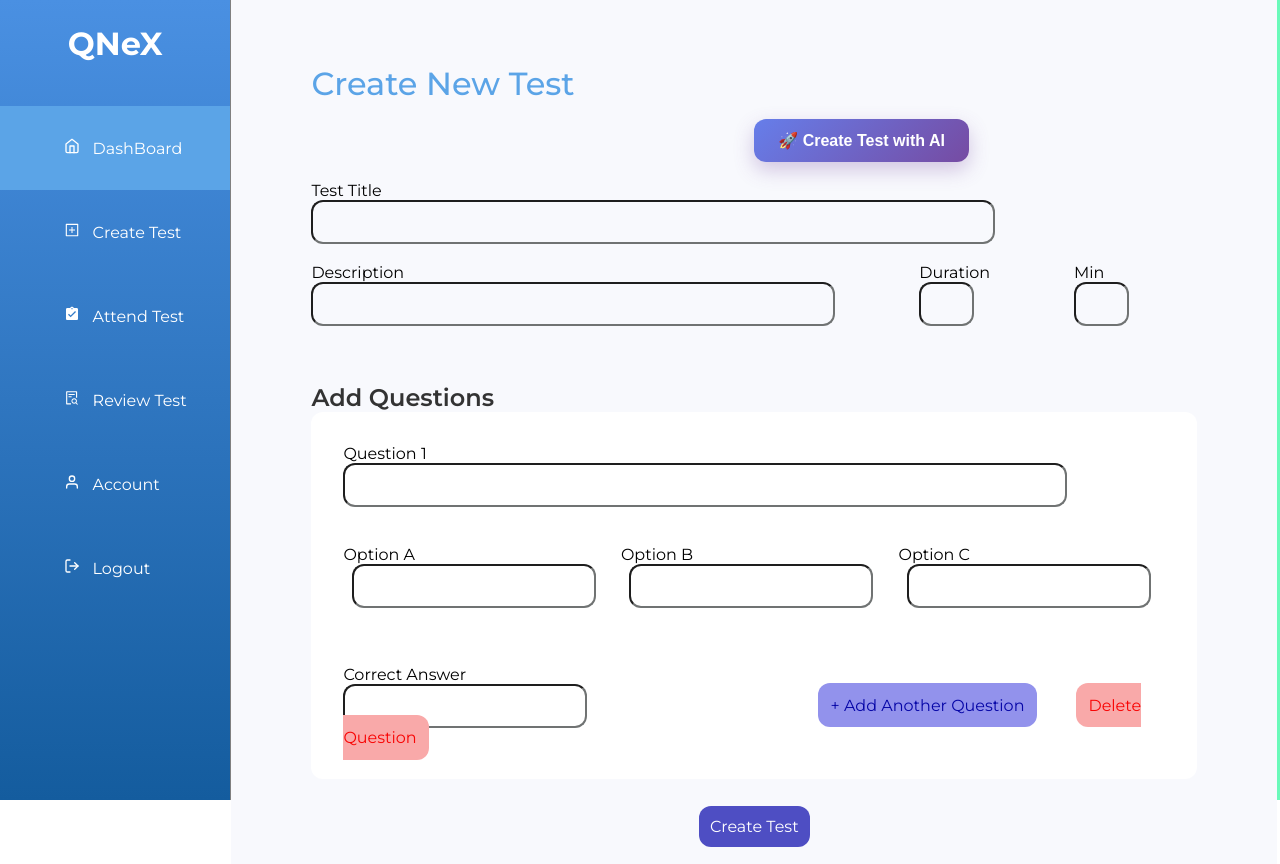
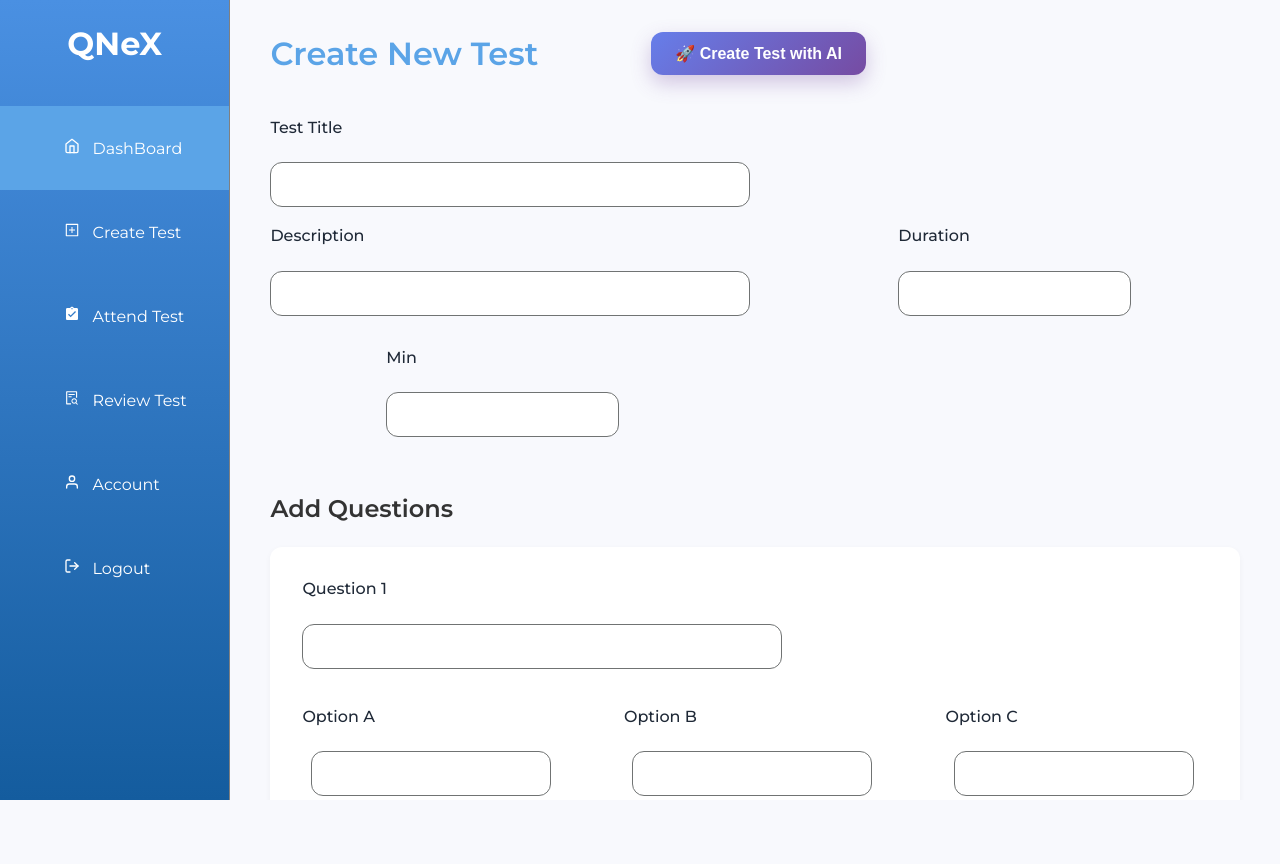
Before and after one commit to imanmay2/QNeX, a React (Vite) app in the folder client/ui/: page /createTest in a window 1280 px wide. After the commit the page ends 800 px from the top, so only its background shows below. Built offline with nearby package versions, Linux system fonts and the light colour scheme; a web font is replaced by a local one.

Commit message:
createTest page updated and finsihed successfully

```diff
--- a/client/ui/src/components/css/createTest.css
+++ b/client/ui/src/components/css/createTest.css
@@ -1,107 +1,159 @@
-.createTest{
-    display: flex;
-
+/* ===== Global resets & helpers ===== */
+*,
+*::before,
+*::after {
+  box-sizing: border-box;
 }
 
-
-.main{
-    /* background-image: linear-gradient(to right,rgb(9, 82, 241),rgb(13, 3, 96)); */
-    background-color: #f8f9fd;
-    height:100vh;
-    width:74.2vw;
-
-}
-h2{
-    color:white;
-}
-.content{
-
-    margin:2rem;
-    /* border:1px solid white; */
-}
-label{
-    /* color:white; */
+html,
+body,
+#root {
+  height: 100%;
+  margin: 0;
 }
 
-input{
-    background-color: inherit;
-    /* color:white; */
-    border-color: rgb(112, 115, 115);
-    border-radius: 12px;
-    height:5vh;
-    width: 4vw;
-}
-.info{
-    display: flex;
-
+body {
+  font-family: "Inter", sans-serif;
+  background: #f8f9fd;
+  color: #1f2937;
 }
 
-
-
-
-.addQ{
-    padding:2rem;
-    border-radius:12px;
-    background-color: white;
-    height: fit-content;
+/* ===== Page shell ===== */
+.createTest {
+  display: flex;
+  height: 100vh;          /* full viewport height  */
+  width: 100vw;           /* full viewport width   */
+  overflow: hidden;       /* prevent flex bleed    */
 }
 
-
-
-.delete{
-    color:rgb(248, 4, 4);
-    border-radius:12px;
-    background-color: rgb(249, 169, 169);
-    /* border:1px solid rgb(6, 6, 167); */
-    padding:0.8rem;
-    margin-left:3vw;
+/* ===== Main content area ===== */
+.main {
+  flex: 1;
+  display: flex;
+  flex-direction: column;
+  overflow-y: auto;       /* scroll if content tall */
+  padding: 2rem 2.5rem;
+  background: #f8f9fd;
 }
 
-.delete:hover{
-    background-color: rgb(250, 115, 115);
+/* ===== Inner content wrapper ===== */
+.content {
+  width: 100%;
+  max-width: 1200px;      /* keeps content centered on big screens */
+  margin: 0 auto;
 }
 
-.add_anotherQ{
-    color:rgb(6, 6, 167);
-    border-radius:12px;
-    /* border:1px solid rgb(6, 6, 167); */
-    padding:0.8rem;
-    margin-left:18vw;
-    background-color: rgb(146, 146, 236);
+/* ===== Headings ===== */
+.heading_ {
+  display: flex;
+  align-items: center;
+  flex-wrap: wrap;
+  gap: 1rem;
+  color: #5ba4e7;
+  font-size: 2rem;
+  font-weight: 600;
+  margin-bottom: 1.5rem;
 }
 
-.add_anotherQ:hover{
-    background-color: rgb(102, 102, 242);
+/* ===== Forms ===== */
+label {
+  display: block;
+  margin-bottom: 0.4rem;
+  font-weight: 500;
 }
 
-.options{
-    display:flex;
+input {
+  width: 100%;
+  max-width: 480px;
+  height: 45px;
+  padding: 0.6rem 1rem;
+  font-size: 0.95rem;
+  border: 1px solid #707373;
+  border-radius: 12px;
+  background: #ffffff;
+  transition: border-color 0.2s ease;
 }
 
-.create_test_btn{
-    border-radius: 12px;
-    padding:0.7rem;
-    color:white;
-    background-color: rgb(78, 78, 195);
+input:focus {
+  outline: none;
+  border-color: #5ba4e7;
 }
 
-.create_test_btn:hover{
-    background-color: rgb(33, 33, 157);
+/* two‑column row for description, duration, etc. */
+.info {
+  display: flex;
+  flex-wrap: wrap;
+  gap: 2rem;
 }
 
-.heading_{
-    color: #5BA4E7;
-    font-size: xx-large;
-    font-weight: 500;
+/* ===== Question block ===== */
+.addQ {
+  margin-top: 1.5rem;
+  padding: 2rem;
+  border-radius: 12px;
+  background: #ffffff;
+  box-shadow: 0 2px 6px rgba(0, 0, 0, 0.04);
 }
 
+.options {
+  display: flex;
+  flex-wrap: wrap;
+  gap: 1.5rem;
+}
 
+/* ===== Action badges & buttons ===== */
+.add_anotherQ,
+.delete,
+.create_test_btn {
+  display: inline-block;
+  cursor: pointer;
+  user-select: none;
+  font-weight: 600;
+  padding: 0.8rem 1.2rem;
+  border-radius: 12px;
+  transition: background 0.25s ease, transform 0.15s ease;
+}
+.add_anotherQ,.delete{
+  margin-left:5%;
+}
+
+.add_anotherQ {
+  color: #0606a7;
+  background: #8d8df1;
+}
+
+.add_anotherQ:hover {
+  background: #6666f2;
+  transform: translateY(-2px);
+}
+
+.delete {
+  color: #f80404;
+  background: #f9a9a9;
+}
+
+.delete:hover {
+  background: #fa7373;
+  transform: translateY(-2px);
+}
+
+.create_test_btn {
+  color: #ffffff;
+  background: #4e4ec3;
+  margin-top: 1.5rem;
+}
+
+.create_test_btn:hover {
+  background: #21219d;
+  transform: translateY(-2px);
+}
+
+/* ===== AI button (kept from your original) ===== */
 .ai-create-btn {
-  margin-top: 1rem;
-  padding: 12px 24px;
+  padding: 0.75rem 1.5rem;
   font-size: 1rem;
   font-weight: 600;
-  color: white;
+  color: #ffffff;
   background: linear-gradient(135deg, #667eea, #764ba2);
   border: none;
   border-radius: 12px;
@@ -110,8 +162,8 @@ input{
   transition: all 0.3s ease;
   display: inline-flex;
   align-items: center;
-  gap: 10px;
-  margin-left:50%;
+  gap: 0.6rem;
+  margin-left:10%;
 }
 
 .ai-create-btn:hover {
```
